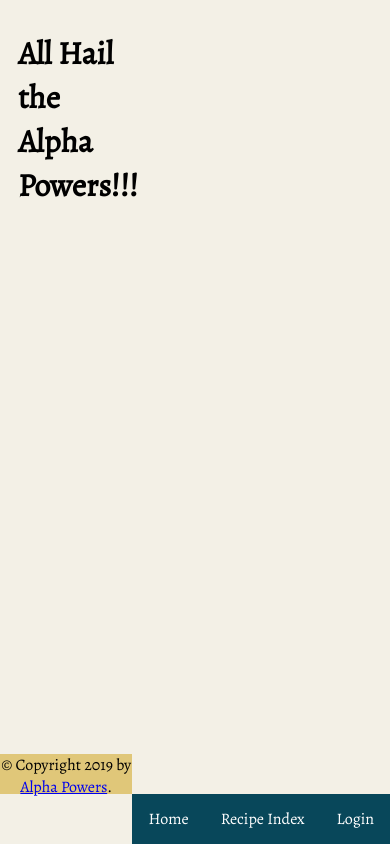
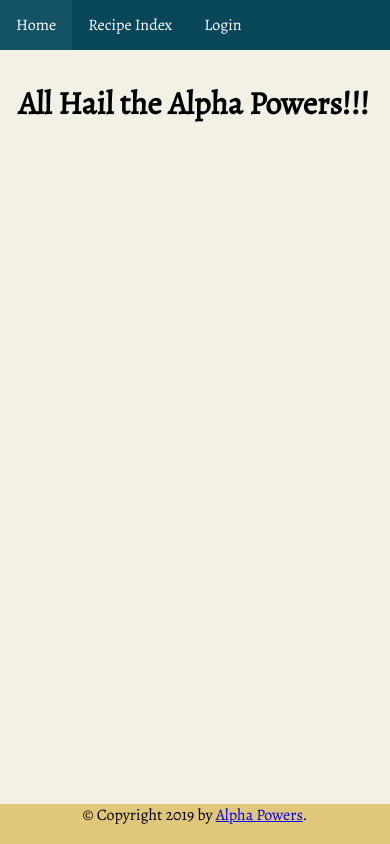
Before and after one commit to ShatteredArrow/homechef, a Flask app: page / in a window 390 px wide. Run offline with Flask 2, Linux system fonts and the light colour scheme; the visitor is signed in with stand-in values (Sample User, id 1); some web fonts are replaced.

Commit message:
Fixed footer for smaller page sizes

```diff
--- a/app/static/css/base.css
+++ b/app/static/css/base.css
@@ -171,6 +171,6 @@ body {
 
 @media (max-width: 600px) {
     .grid-container {
-        grid-template-areas: 'left left left left left left' 'middle middle middle middle middle middle' 'right right right right right right' 'footer footer footer footer footer footer';
+        grid-template-areas: 'nav nav nav nav nav nav' 'middle middle middle middle middle middle' 'footer footer footer footer footer footer';
     }
 }
```
